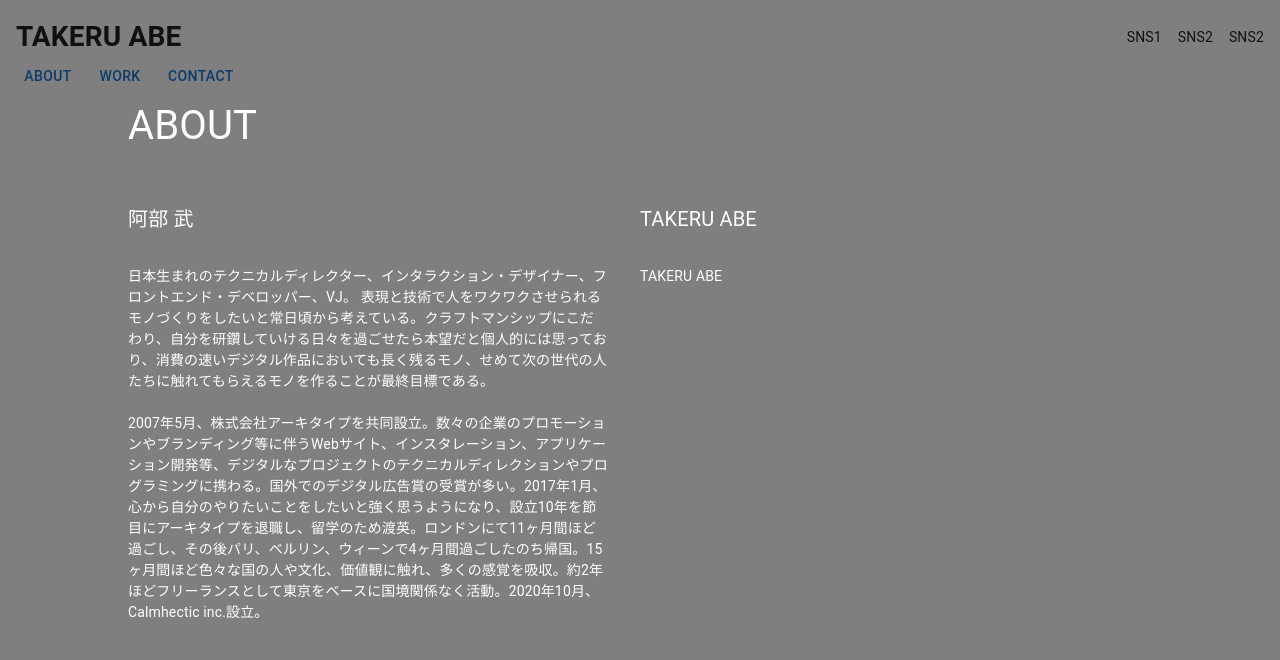
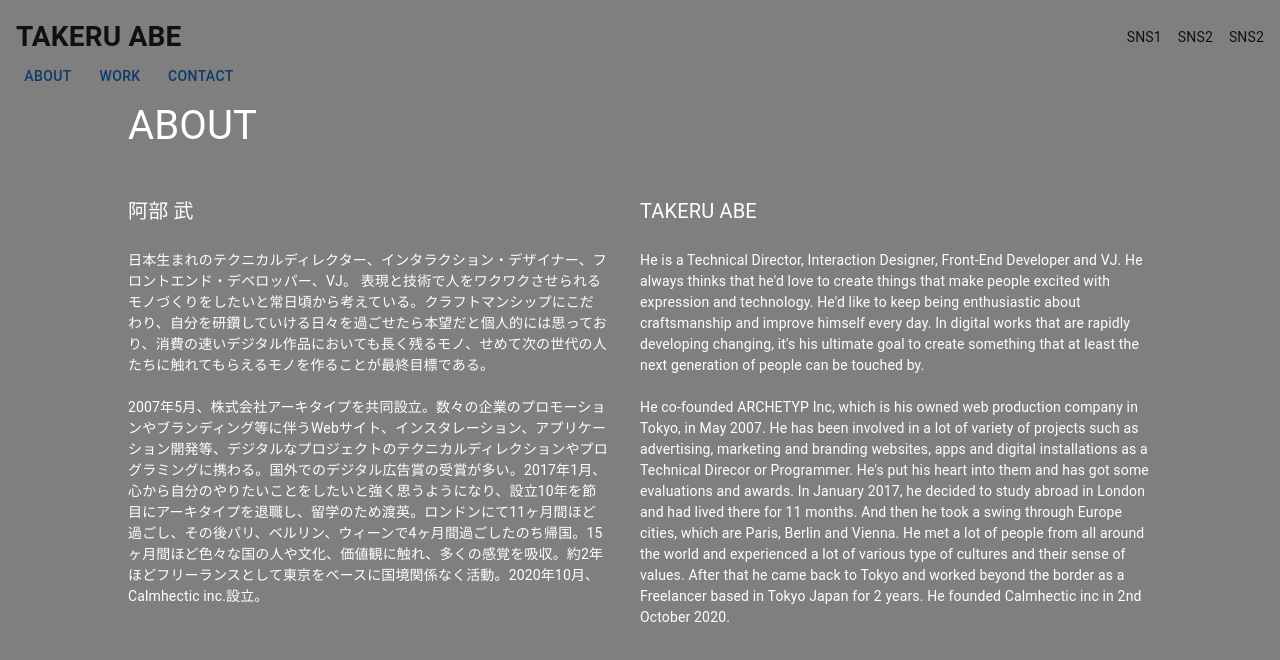
Before and after one commit to meltyyyyy/portfolio, a Next.js app: page / in a window 1280 px wide. Both pictures are taken after a click on the button "ABOUT". Shown: the top 660 px of the page. Built offline with nearby package versions, Linux system fonts and the light colour scheme.

Commit message:
extract component

```diff
--- /dev/null
+++ b/src/components/about.tsx
@@ -0,0 +1,31 @@
+import { Box, Stack } from "@mui/material"
+
+const About = () => {
+    return <>
+        <Box sx={{ my: 12, mx: 16 }}>
+            <Box sx={{ color: "#FFFFFF", fontSize: 40, mb: 4 }}>ABOUT</Box>
+            <Stack direction={"row"} justifyContent={"space-between"}>
+                <Box sx={{ color: "#FFFFFF", fontSize: 20, my: 1, width: "50%" }}>阿部 武</Box>
+                <Box sx={{ color: "#FFFFFF", fontSize: 20, my: 1, width: "50%" }}>TAKERU ABE</Box>
+            </Stack>
+            <Stack direction={"row"} justifyContent={"space-between"}>
+                <Box sx={{ color: "#FFFFFF", fontSize: 14, my: 2, pr: 4, width: "50%" }}>
+                    日本生まれのテクニカルディレクター、インタラクション・デザイナー、フロントエンド・デベロッパー、VJ。
+                    表現と技術で人をワクワクさせられるモノづくりをしたいと常日頃から考えている。クラフトマンシップにこだわり、自分を研鑽していける日々を過ごせたら本望だと個人的には思っており、消費の速いデジタル作品においても長く残るモノ、せめて次の世代の人たちに触れてもらえるモノを作ることが最終目標である。
+                    <br></br>
+                    <br></br>
+                    2007年5月、株式会社アーキタイプを共同設立。数々の企業のプロモーションやブランディング等に伴うWebサイト、インスタレーション、アプリケーション開発等、デジタルなプロジェクトのテクニカルディレクションやプログラミングに携わる。国外でのデジタル広告賞の受賞が多い。2017年1月、心から自分のやりたいことをしたいと強く思うようになり、設立10年を節目にアーキタイプを退職し、留学のため渡英。ロンドンにて11ヶ月間ほど過ごし、その後パリ、ベルリン、ウィーンで4ヶ月間過ごしたのち帰国。15ヶ月間ほど色々な国の人や文化、価値観に触れ、多くの感覚を吸収。約2年ほどフリーランスとして東京をベースに国境関係なく活動。2020年10月、Calmhectic inc.設立。
+                </Box>
+                <Box sx={{ color: "#FFFFFF", fontSize: 14, my: 2, width: "50%" }}>
+                    He is a Technical Director, Interaction Designer, Front-End Developer and VJ.
+                    He always thinks that he'd love to create things that make people excited with expression and technology. He'd like to keep being enthusiastic about craftsmanship and improve himself every day. In digital works that are rapidly developing changing, it's his ultimate goal to create something that at least the next generation of people can be touched by.
+                    <br></br>
+                    <br></br>
+                    He co-founded ARCHETYP Inc, which is his owned web production company in Tokyo, in May 2007. He has been involved in a lot of variety of projects such as advertising, marketing and branding websites, apps and digital installations as a Technical Direcor or Programmer. He's put his heart into them and has got some evaluations and awards. In January 2017, he decided to study abroad in London and had lived there for 11 months. And then he took a swing through Europe cities, which are Paris, Berlin and Vienna. He met a lot of people from all around the world and experienced a lot of various type of cultures and their sense of values. After that he came back to Tokyo and worked beyond the border as a Freelancer based in Tokyo Japan for 2 years. He founded Calmhectic inc in 2nd October 2020.
+                </Box>
+            </Stack>
+        </Box>
+    </>
+}
+
+export default About;
--- a/src/pages/index.tsx
+++ b/src/pages/index.tsx
@@ -1,5 +1,6 @@
 import { Button, Modal } from "@mui/material";
 import { Box, Stack } from "@mui/system";
+import About from "components/about";
 import type { NextPage } from "next";
 import dynamic from "next/dynamic";
 import { useState } from "react";
@@ -16,23 +17,7 @@ const Home: NextPage = () => {
         open={openAbout}
         onClose={() => setOpenAbout(false)}
       >
-        <Box sx={{ my: 12, mx: 16 }}>
-          <Box sx={{ color: "#FFFFFF", fontSize: 40, mb: 4}}>ABOUT</Box>
-          <Stack direction={"row"} justifyContent={"space-between"}>
-            <Box sx={{ color: "#FFFFFF", fontSize: 20, my: 2, width: "50%" }}>阿部 武</Box>
-            <Box sx={{ color: "#FFFFFF", fontSize: 20, my: 2, width: "50%" }}>TAKERU ABE</Box>
-          </Stack>
-          <Stack direction={"row"} justifyContent={"space-between"}>
-            <Box sx={{ color: "#FFFFFF", fontSize: 14, my: 2, pr: 4, width: "50%" }}>
-              日本生まれのテクニカルディレクター、インタラクション・デザイナー、フロントエンド・デベロッパー、VJ。
-              表現と技術で人をワクワクさせられるモノづくりをしたいと常日頃から考えている。クラフトマンシップにこだわり、自分を研鑽していける日々を過ごせたら本望だと個人的には思っており、消費の速いデジタル作品においても長く残るモノ、せめて次の世代の人たちに触れてもらえるモノを作ることが最終目標である。
-              <br></br>
-              <br></br>
-              2007年5月、株式会社アーキタイプを共同設立。数々の企業のプロモーションやブランディング等に伴うWebサイト、インスタレーション、アプリケーション開発等、デジタルなプロジェクトのテクニカルディレクションやプログラミングに携わる。国外でのデジタル広告賞の受賞が多い。2017年1月、心から自分のやりたいことをしたいと強く思うようになり、設立10年を節目にアーキタイプを退職し、留学のため渡英。ロンドンにて11ヶ月間ほど過ごし、その後パリ、ベルリン、ウィーンで4ヶ月間過ごしたのち帰国。15ヶ月間ほど色々な国の人や文化、価値観に触れ、多くの感覚を吸収。約2年ほどフリーランスとして東京をベースに国境関係なく活動。2020年10月、Calmhectic inc.設立。
-            </Box>
-            <Box sx={{ color: "#FFFFFF", fontSize: 14, my: 2, width: "50%" }}>TAKERU ABE</Box>
-          </Stack>
-        </Box>
+        <About />
       </Modal>
       <Box sx={{ m: 2 }}>
         <Stack direction={"row"} justifyContent={"space-between"} alignItems="center">
```
